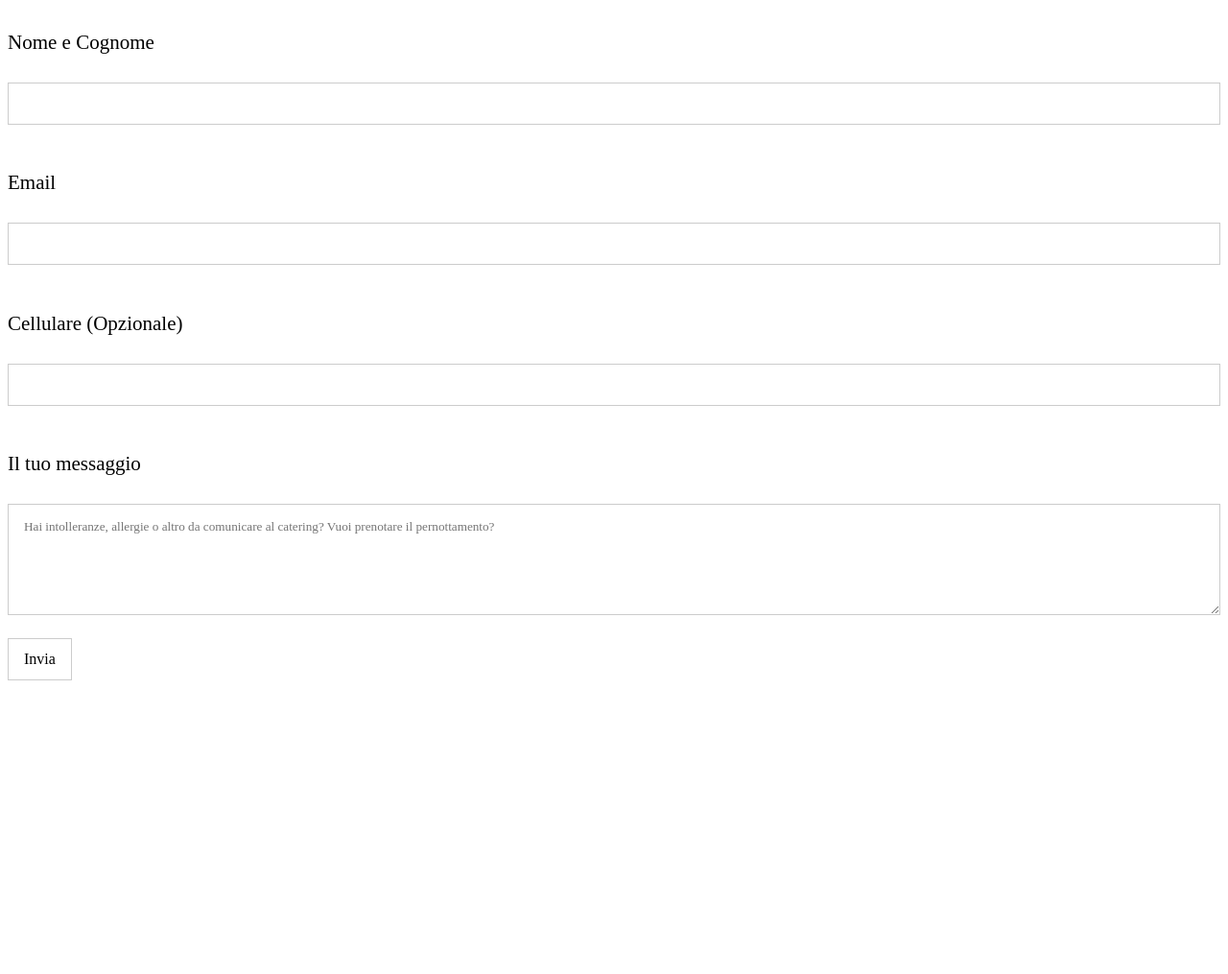
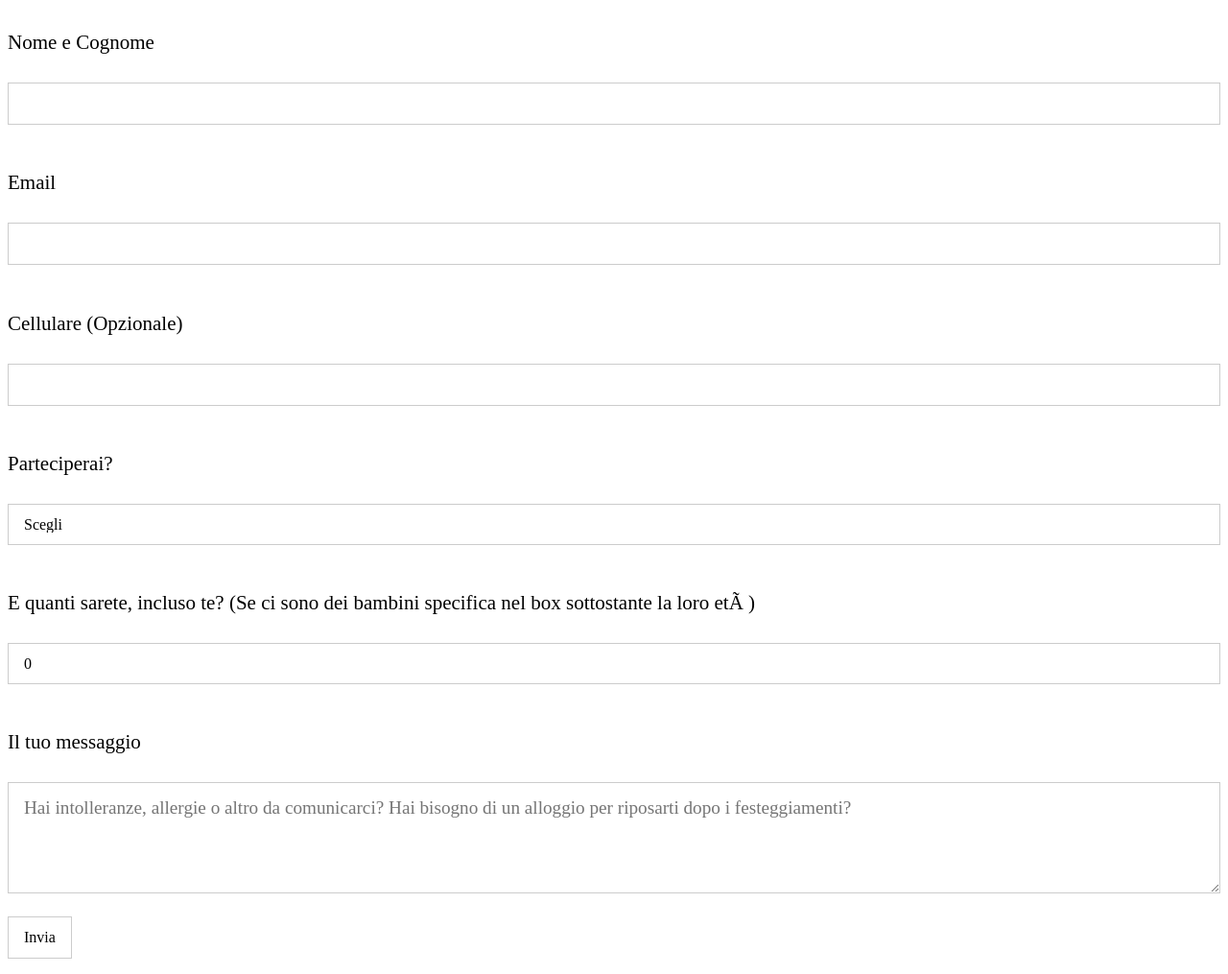
Before and after one commit to marcoelaura/marcoelaura.github.io, a Jekyll site: the page Contatti/simple_form.html, which Jekyll copies as it is, in a window 1280 px wide. Shown: the whole page at 96% size. Built offline with Jekyll 4.4.1, drawn with Linux system fonts in a browser that asks for light colours; before the commit the page ends 900 px from its top, so only the background shows below that.

Commit message:
Update simple_form.html

```diff
--- a/Contatti/simple_form.html
+++ b/Contatti/simple_form.html
@@ -6,8 +6,24 @@
     <input type="email" name="_replyto" id="email-address" placeholder="" required="">
     <label for="telephone"><p style="text-align:center;font-size:21px;">Cellulare (Opzionale)</p></label>
     <input type="telephone" name="telephone" id="telephone" placeholder="">
+    <label for="attending"><p style="text-align:center;font-size:21px;">Parteciperai?</p></label>
+    <select name="attending" id="attending">
+        <option value="" selected="" disabled="">Scegli</option>
+        <option value="Yes">Sì</option>
+        <option value="No">No</option>
+    </select>
+    <label for="plus"><p style="text-align:center;font-size:21px;">E quanti sarete, incluso te? (Se ci sono dei bambini specifica nel box sottostante la loro età)</p></label>
+    <select name="plus" id="plus">
+        <option value="0" selected="">0</option>
+        <option value="1">1</option>
+        <option value="2">2</option>
+        <option value="3">3</option>
+        <option value="4">4</option>
+        <option value="5">5</option>
+        <option value="6">6</option>
+    </select>
     <label for="message"><p style="text-align:center;font-size:21px;">Il tuo messaggio</p></label>
-    <textarea rows="5" name="message" id="message" placeholder="Hai intolleranze, allergie o altro da comunicare al catering? Vuoi prenotare il pernottamento?" required=""></textarea>
+    <textarea rows="5" name="message" id="message" placeholder="Hai intolleranze, allergie o altro da comunicarci? Hai bisogno di un alloggio per riposarti dopo i festeggiamenti?"></textarea>
     <input type="hidden" name="_subject" id="email-subject" value="Contact Form Submission">
   </fieldset>
   <input type="submit" value="Invia">
@@ -34,7 +50,7 @@
 #fs-frm label,
 #fs-frm legend,
 #fs-frm ::placeholder {
-  font-size: .825rem;
+  font-size: 1.2rem;
   margin-bottom: .5rem;
   padding-top: .2rem;
   display: flex;
```
